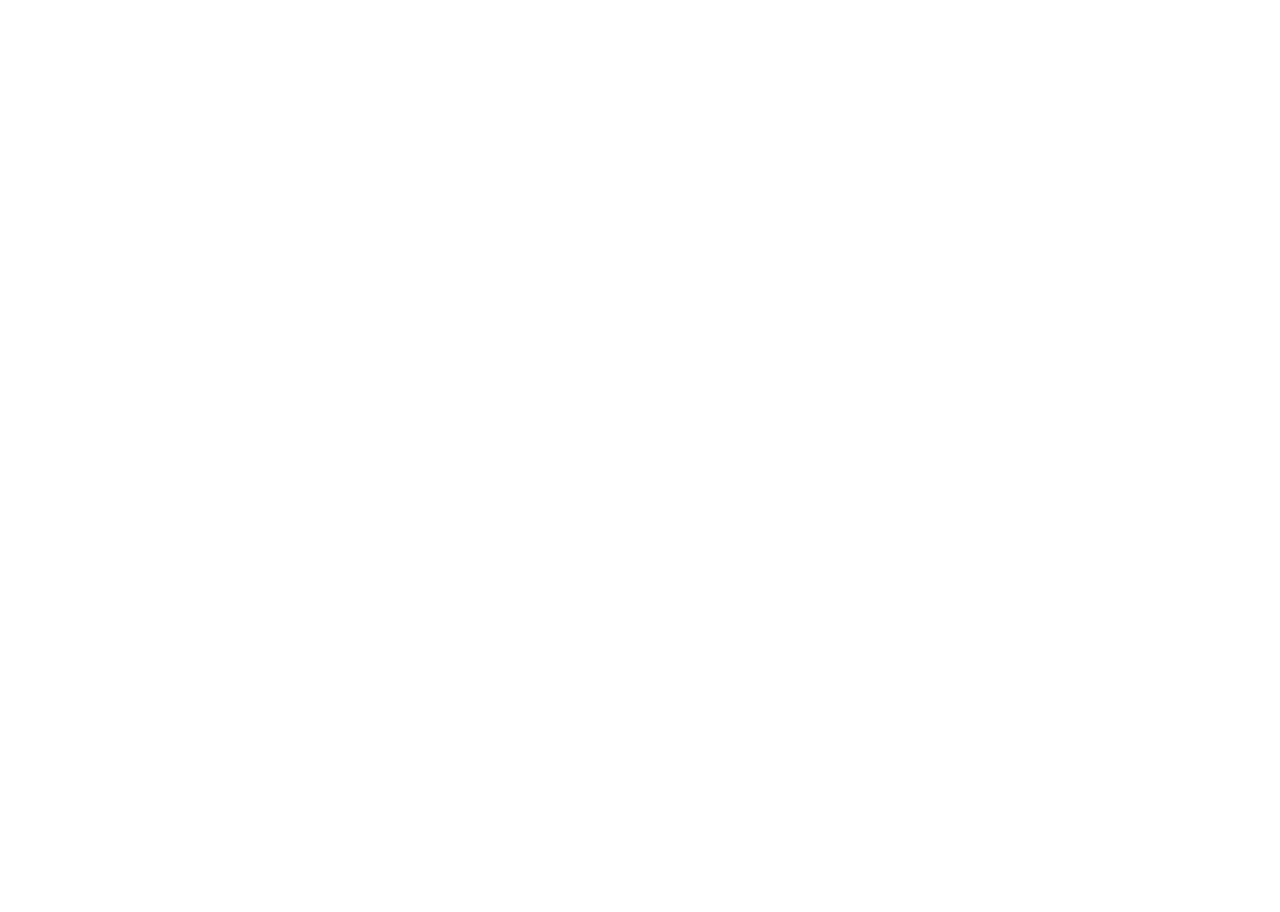
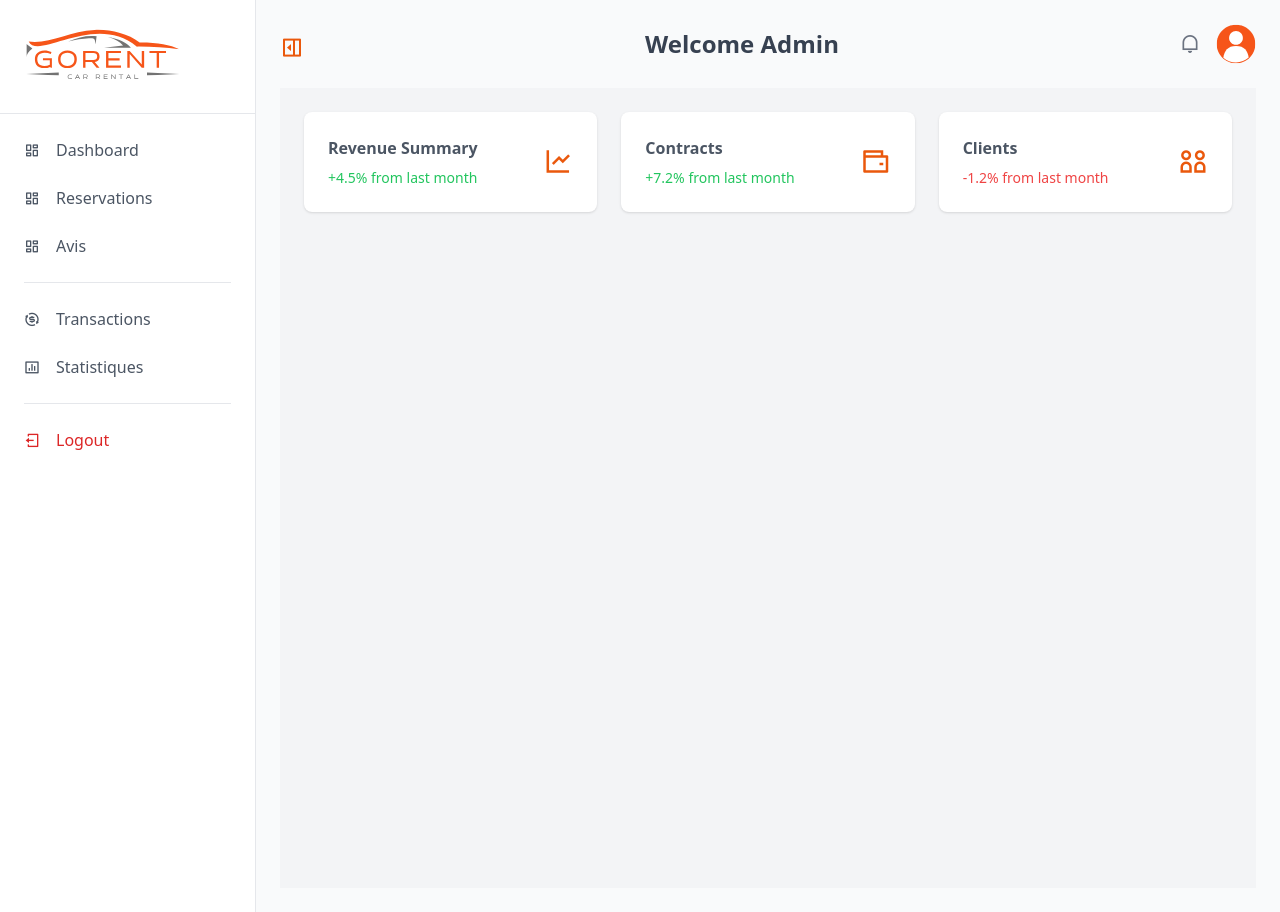
Before and after one commit to elabiad-malika2/Drive-Loc2, a PHP site: page /admin/article.php in a window 1280 px wide. Before the commit the page is empty. Before the commit the page ends 800 px from the top, so only its background shows below. Run offline with PHP 8.4, Linux system fonts and the light colour scheme; data that the repository does not hold is empty; some libraries are stand-ins or nearby versions.

Commit message:
Affichage des articles dans admin

```diff
--- a/Back-end/Model/Commentaire.php
+++ b/Back-end/Model/Commentaire.php
@@ -68,6 +68,7 @@ class Commantaire {
             return $stm->fetchAll(PDO::FETCH_ASSOC);
 
     }
+
 }
 
 ?>
--- a/Back-end/Model/article.php
+++ b/Back-end/Model/article.php
@@ -102,11 +102,9 @@ class Article {
                 return $stm->fetchAll(PDO::FETCH_ASSOC);
 
         }
-    public static function searchArticleByTitre($pdo, $titre, $themeId, $limit, $offset)
-    {
+        public static function searchArticleByTitre($pdo, $titre, $themeId, $limit, $offset){
                 $titreSearch = "%" . $titre . "%";
 
-        // Préparation de la requête SQL
                 $sql = "SELECT
                         (SELECT COUNT(*) FROM article) AS totalArticle,
                         ar.*
@@ -116,22 +114,27 @@ class Article {
 
                 $stm = $pdo->prepare($sql);
 
-        // Liaison des paramètres
                 $stm->bindParam(':id_theme', $themeId, PDO::PARAM_INT);
                 $stm->bindParam(':titre', $titreSearch, PDO::PARAM_STR);
 
-        // Les paramètres limit et offset doivent être forcés dans la requête car les paramètres limit et offset
-        // ne peuvent pas être liés directement en utilisant bindParam.
                 $stm->bindValue(':limit', (int)$limit, PDO::PARAM_INT);
                 $stm->bindValue(':offset', (int)$offset, PDO::PARAM_INT);
 
-        // Exécution de la requête
                 $stm->execute();
 
-        // Retourne les résultats
                 return $stm->fetchAll(PDO::FETCH_ASSOC);
         }
+        public static function afficherArticleStatus($pdo) {
 
+                $stm = $pdo->query("SELECT a.*, GROUP_CONCAT(t.nom SEPARATOR ', ') AS tags , art.id
+                                FROM tags_article art
+                                JOIN article a ON a.id = art.id_article
+                                JOIN tag t ON t.id = art.id_tag
+                                WHERE a.status = 'Pending'
+                                GROUP BY a.id;");
+                return $stm->fetchAll(PDO::FETCH_ASSOC);
+
+        }
 
 }
 
--- a/Back-end/controller/Blogs/Articles/Afficher.php
+++ b/Back-end/controller/Blogs/Articles/Afficher.php
@@ -11,10 +11,15 @@ class afficherArticle {
         return $articles;
 
     }
-
+    public static function afficherArticleStatus(){
+        $database = new GestionBaseDeDonnees();
+        $pdo = $database->getConnection();
+        $articles = Article::afficherArticleStatus($pdo);
+        return $articles;
+    }
 
 }
-// var_dump(afficherArticle::afficherArticleThemes(1,5,0))
+// var_dump(afficherArticle::afficherArticleStatus());
 
 
 
--- a/Back-end/controller/Blogs/Commantaire/Afficher.php
+++ b/Back-end/controller/Blogs/Commantaire/Afficher.php
@@ -14,6 +14,7 @@ class afficherCommentaire {
     }
 
 
+
 }
 
 
--- a/front-end/admin/article.php
+++ b/front-end/admin/article.php
@@ -0,0 +1,198 @@
+<?php
+    require_once('../../Back-end/controller/Blogs/Articles/afficher.php');
+    $articles=afficherArticle::afficherArticleStatus();
+
+?>
+<!DOCTYPE html>
+<html lang="en">
+
+<head>
+    <meta charset="UTF-8">
+    <meta name="viewport" content="width=device-width, initial-scale=1.0">
+    <title>Go Rent - Car Rental</title>
+    <script src="https://cdn.tailwindcss.com"></script>
+    <link href="https://cdn.jsdelivr.net/npm/remixicon/fonts/remixicon.css" rel="stylesheet">
+    <link rel="icon" type="image/x-icon" href="./assets/gorent.svg">
+    <script src="https://cdn.jsdelivr.net/npm/chart.js"></script>
+    <script src="../scripts/script.js" defer></script>
+</head>
+
+<body class="bg-gray-50 text-gray-700">
+
+    <!-- Main container -->
+    <div class="flex flex-col lg:flex-row min-h-screen">
+        <!-- Sidebar -->
+        <aside class="w-full lg:w-64 bg-white border-r" id="sidebar">
+            <div class="p-6 border-b flex flex-row justify-between items-center">
+                <img src="../assets/gorent-logo.svg" alt="Go Rent Logo">
+            </div>
+            <nav class="p-6">
+                <ul class="space-y-6">
+                    <li>
+                        <a href="index.php" class="flex items-center space-x-4 text-gray-600 hover:text-orange-600">
+                            <i class="ri-dashboard-line"></i>
+                            <span>Dashboard</span>
+                        </a>
+                    </li>
+                    <li>
+                        <a href="reservation.php" class="flex items-center space-x-4 text-gray-600 hover:text-orange-600">
+                            <i class="ri-dashboard-line"></i>
+                            <span>Reservations</span>
+                        </a>
+                    </li>
+                    <li>
+                        <a href="avis.php" class="flex items-center space-x-4 text-gray-600 hover:text-orange-600">
+                            <i class="ri-dashboard-line"></i>
+                            <span>Avis</span>
+                        </a>
+                    </li>
+                </ul>
+                <hr class="my-6">
+                <ul class="space-y-6">
+                    <li>
+                        <a href="#" class="flex items-center space-x-4 text-gray-600 hover:text-orange-600">
+                            <i class="ri-exchange-dollar-line"></i>
+                            <span>Transactions</span>
+                        </a>
+                    </li>
+                    <li>
+                        <a href="#" class="flex items-center space-x-4 text-gray-600 hover:text-orange-600">
+                            <i class="ri-bar-chart-box-line"></i>
+                            <span>Statistiques</span>
+                        </a>
+                    </li>
+                </ul>
+                <hr class="my-6">
+                <ul class="space-y-6">
+                    <li>
+                        <a href="../logout.php" class="flex items-center space-x-4 text-red-600 hover:text-orange-600">
+                            <i class="ri-logout-box-line"></i>
+                            <span>Logout</span>
+                        </a>
+                    </li>
+                </ul>
+            </nav>
+        </aside>
+
+        <!-- Main content -->
+        <section class="flex-1 p-4 md:p-6 space-y-6">
+            <!-- Header -->
+            <header class="flex flex-col md:flex-row items-start md:items-center justify-between space-y-4 md:space-y-0">
+                <i class="ri-sidebar-fold-line text-2xl mt-2 text-orange-600 hover:text-gray-700 transition" id="sidebarIcon"></i>
+                <h2 class="text-2xl font-bold">Welcome Admin</h2>
+                <div class="flex items-center space-x-4">
+                    <button class="text-gray-500 hover:text-gray-700">
+                        <i class="ri-notification-line text-xl"></i>
+                    </button>
+                    <img src="../assets/gorent-avatar.svg" alt="User" class="w-10 h-10 rounded-full">
+                </div>
+            </header>
+
+            <!-- Statistics & Listings -->
+            <div class="bg-gray-100 min-h-screen p-6">
+                <div class="container mx-auto space-y-10">
+                    <!-- Stats Section -->
+                    <div class="grid grid-cols-1 md:grid-cols-2 lg:grid-cols-3 gap-6">
+                        <div class="bg-white p-6 rounded-lg shadow flex justify-between items-center">
+                            <div>
+                                <h4 class="text-gray-600 font-semibold">Revenue Summary</h4>
+                                <p class="text-sm text-green-500 mt-2">+4.5% from last month</p>
+                            </div>
+                            <i class="ri-line-chart-line text-3xl text-orange-600"></i>
+                        </div>
+                        <div class="bg-white p-6 rounded-lg shadow flex justify-between items-center">
+                            <div>
+                                <h4 class="text-gray-600 font-semibold">Contracts</h4>
+                                <p class="text-sm text-green-500 mt-2">+7.2% from last month</p>
+                            </div>
+                            <i class="ri-wallet-line text-3xl text-orange-600"></i>
+                        </div>
+                        <div class="bg-white p-6 rounded-lg shadow flex justify-between items-center">
+                            <div>
+                                <h4 class="text-gray-600 font-semibold">Clients</h4>
+                                <p class="text-sm text-red-500 mt-2">-1.2% from last month</p>
+                            </div>
+                            <i class="ri-group-3-line text-3xl text-orange-600"></i>
+                        </div>
+                    </div>
+                </div>
+                <div class="bg-gray-100 p-6">
+                <div class="container mx-auto space-y-10">
+                    <div class="grid grid-cols-3     gap-6">
+                        <?php foreach ($articles as $article): ?>
+                            <div class="bg-white p-6 rounded-lg shadow">
+                                <!-- Display Article Image -->
+                                <img src="../../Back-end/<?= htmlspecialchars($article['image']); ?>" alt="<?= htmlspecialchars($article['titre']); ?>" class="w-full h-64 object-cover rounded-lg">
+                                <h3 class="text-xl font-semibold mt-4"><?= htmlspecialchars($article['titre']); ?></h3>
+                                <p class="text-sm text-gray-500"><?= htmlspecialchars($article['description']); ?></p>
+
+                                <div class="mt-4">
+                                    <!-- Display Tags -->
+                                    <?php
+                                    $tags = explode(", ", $article['tags']); // Assuming tags are stored as comma-separated values
+                                    foreach ($tags as $tag):
+                                    ?>
+                                        <span class="bg-blue-100 text-blue-600 px-3 py-1 rounded-full text-sm font-medium mr-2">
+                                            #<?= htmlspecialchars($tag); ?>
+                                        </span>
+                                    <?php endforeach; ?>
+                                </div>
+
+                                <div class="mt-4">
+                                    <!-- Accept and Refuse buttons -->
+                                    <button class="bg-green-500 text-white px-4 py-2 rounded mr-2">Accept</button>
+                                    <button class="bg-red-500 text-white px-4 py-2 rounded">Refuse</button>
+                                </div>
+                            </div>
+                        <?php endforeach; ?>
+                    </div>
+                </div>
+            </div>
+            </div>
+
+        </section>
+    </div>
+
+    <script>
+        // Define labels and data for the chart
+        const labels = ['January', 'February', 'March', 'April', 'May', 'June'];
+        const data = [10, 20, 30, 40, 50, 60];
+
+        // Initialize Chart.js
+        const ctx = document.getElementById('myChart').getContext('2d');
+        const myChart = new Chart(ctx, {
+            type: 'bar',
+            data: {
+                labels: labels,
+                datasets: [{
+                    label: '# Number Of Cars',
+                    data: data,
+                    backgroundColor: [
+                        'rgba(255, 99, 132, 0.2)',
+                        'rgba(54, 162, 235, 0.2)',
+                        'rgba(255, 206, 86, 0.2)',
+                        'rgba(75, 192, 192, 0.2)',
+                        'rgba(153, 102, 255, 0.2)',
+                        'rgba(255, 159, 64, 0.2)'
+                    ],
+                    borderColor: [
+                        'rgba(255, 99, 132, 1)',
+                        'rgba(54, 162, 235, 1)',
+                        'rgba(255, 206, 86, 1)',
+                        'rgba(75, 192, 192, 1)',
+                        'rgba(153, 102, 255, 1)',
+                        'rgba(255, 159, 64, 1)'
+                    ],
+                    borderWidth: 1
+                }]
+            },
+            options: {
+                responsive: true,
+                maintainAspectRatio: false
+            }
+        });
+    </script>
+
+</body>
+
+</html>
--- a/front-end/client/detailsArticle.php
+++ b/front-end/client/detailsArticle.php
@@ -100,7 +100,6 @@ $commantaire=afficherCommentaire::affichersCommentaireArticle($idArticle);
             <div class="space-y-6">
                 <?php if (!empty($commantaire)): ?>
                     <?php foreach ($commantaire as $comment): ?>
-                        <?php var_dump($comment);?>
                         <div class="flex space-x-4">
                             <img src="/api/placeholder/40/40" alt="Commenter" class="w-10 h-10 rounded-full">
                             <div class="flex-grow">
```
Lines whose indentation alone changed are shown as unchanged.
